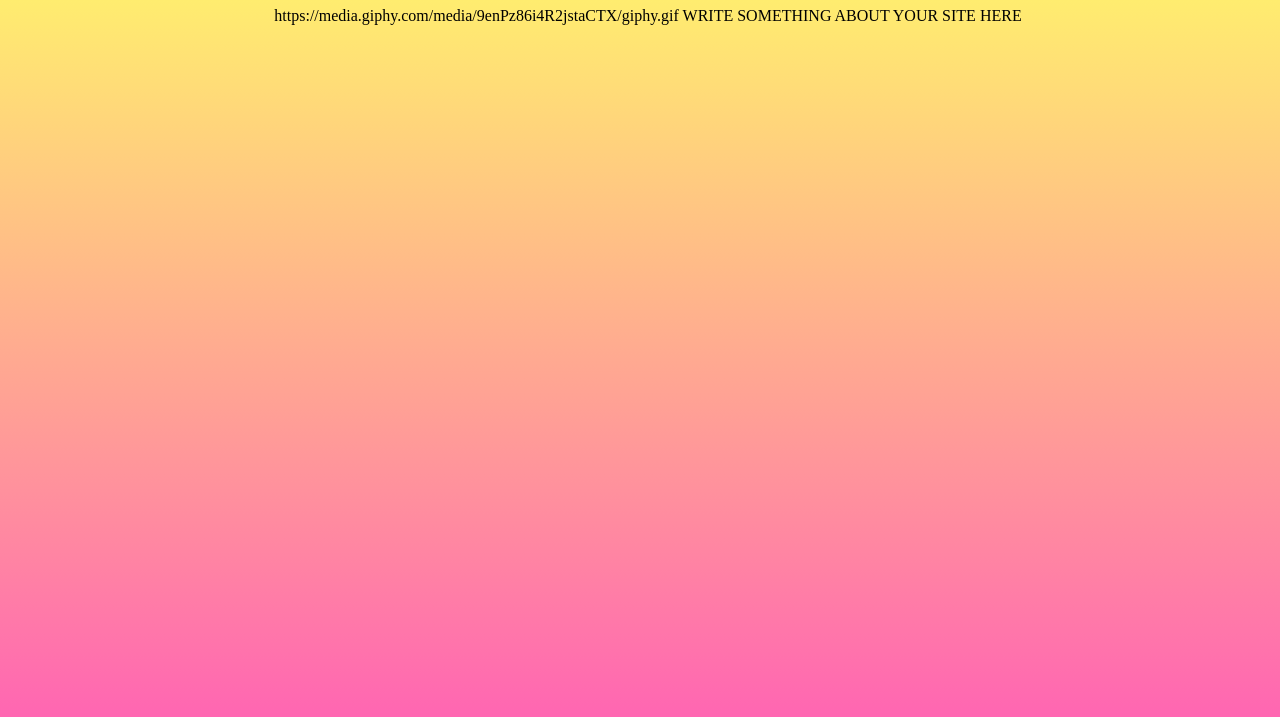
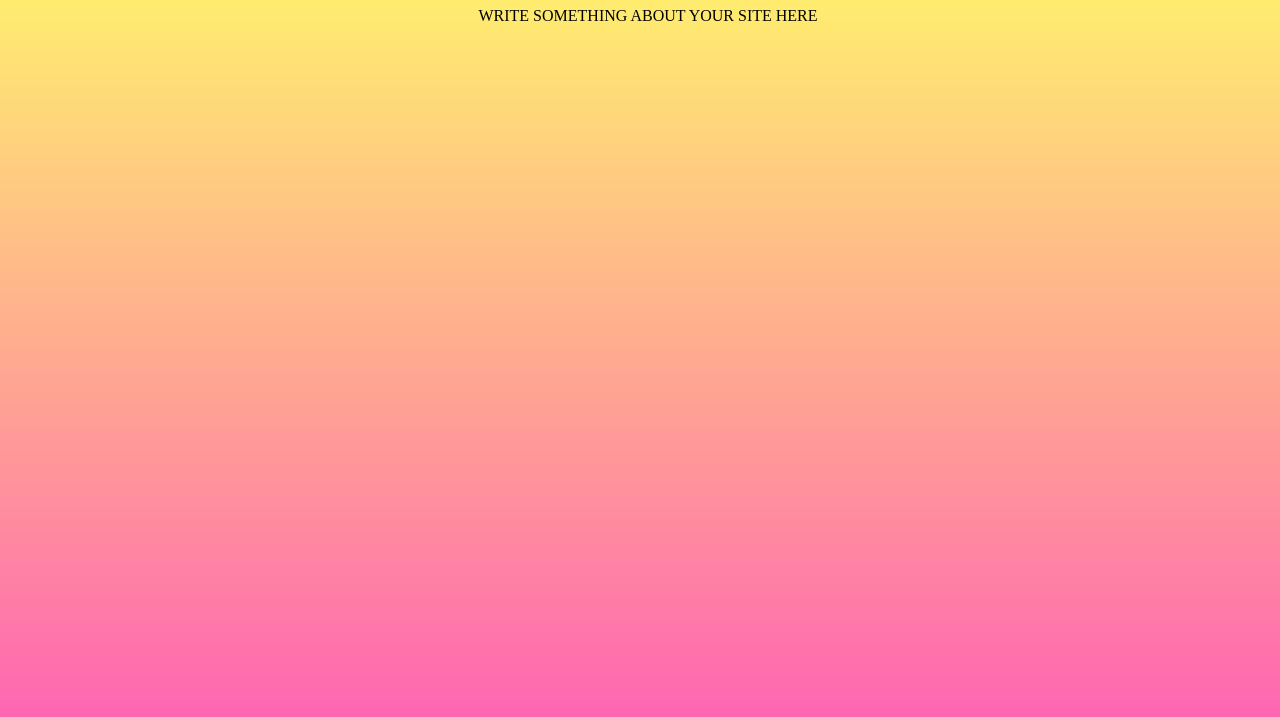
Before and after one commit to dn8362/myWebsite, a plain HTML site: page index.html in a window 1280 px wide. Shown: the part 99-816 px from the top of the page. Drawn offline with Linux system fonts and the light colour scheme.

Commit message:
removing giphy

```diff
--- a/index.html
+++ b/index.html
@@ -13,7 +13,8 @@ Diya Narayan
 
 <body>
 <h1>Music Through the Decades</h1>
-  <p>https://media.giphy.com/media/9enPz86i4R2jstaCTX/giphy.gif
+  <p>
+
   WRITE SOMETHING ABOUT YOUR SITE HERE
   </p>
 
```
